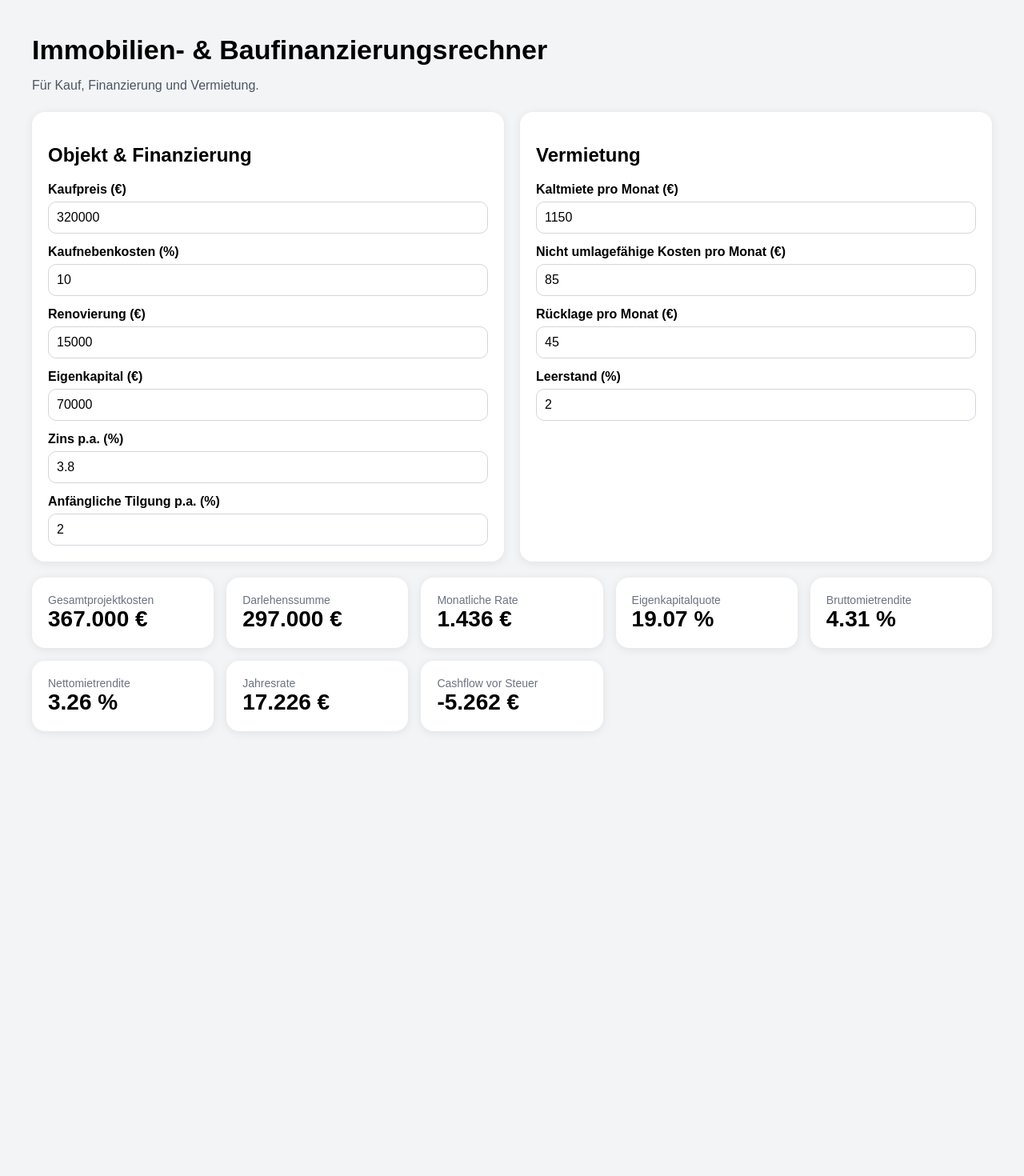
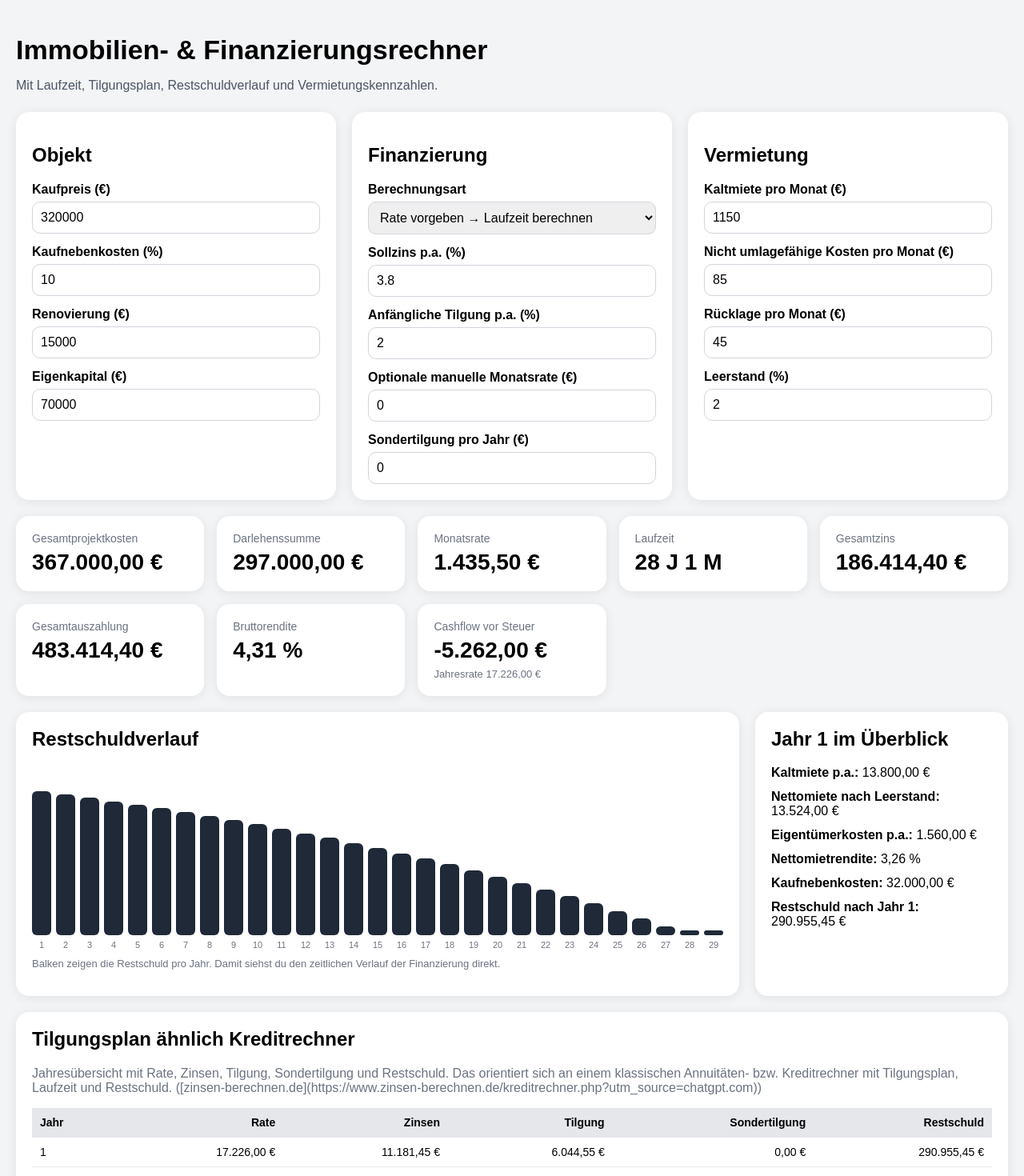
Before and after one commit to luca7005/immobilienrechner, a Next.js app: page / in a window 1280 px wide. Shown: the top 1470 px of the page at 80% size. Before the commit the page ends 934 px from the top, so only its background shows below. Built offline with nearby package versions, Linux system fonts and the light colour scheme.

Commit message:
Update page.tsx

```diff
--- a/app/page.tsx
+++ b/app/page.tsx
@@ -1,318 +1,315 @@
 "use client";
 
-import { useMemo, useState } from "react";
+import React, { useMemo, useState } from "react";
 
-function euro(value: number) {
-  return new Intl.NumberFormat("de-DE", {
-    style: "currency",
-    currency: "EUR",
-    maximumFractionDigits: 0,
-  }).format(value);
+function euro(value: number) { return new Intl.NumberFormat("de-DE", { style: "currency", currency: "EUR", maximumFractionDigits: 2, }).format(value); }
+
+function num(value: number, digits = 2) { return new Intl.NumberFormat("de-DE", { minimumFractionDigits: digits, maximumFractionDigits: digits, }).format(value); }
+
+type Row = { month: number; year: number; payment: number; interest: number; principal: number; extra: number; balance: number; };
+
+function amortize({ loanAmount, annualRate, monthlyPayment, annualExtraPayment, }: { loanAmount: number; annualRate: number; monthlyPayment: number; annualExtraPayment: number; }) { const monthlyRate = annualRate / 100 / 12; let balance = Math.max(0, loanAmount); let month = 0; let totalInterest = 0; let totalPayment = 0; const rows: Row[] = [];
+
+if (balance <= 0) { return { rows, months: 0, totalInterest: 0, totalPayment: 0, repaid: true, }; }
+
+if (monthlyPayment <= balance * monthlyRate) { return { rows, months: Infinity, totalInterest: Infinity, totalPayment: Infinity, repaid: false, }; }
+
+while (balance > 0.01 && month < 1440) { month += 1; const interest = balance * monthlyRate; let principal = monthlyPayment - interest;
+
+if (principal > balance) principal = balance;
+
+let payment = interest + principal;
+balance -= principal;
+
+let extra = 0;
+if (annualExtraPayment > 0 && month % 12 === 0 && balance > 0) {
+  extra = Math.min(annualExtraPayment, balance);
+  balance -= extra;
 }
 
-function percent(value: number) {
-  return `${value.toFixed(2)} %`;
+totalInterest += interest;
+totalPayment += payment + extra;
+
+rows.push({
+  month,
+  year: Math.ceil(month / 12),
+  payment,
+  interest,
+  principal,
+  extra,
+  balance: Math.max(0, balance),
+});
+
 }
 
-export default function Page() {
-  const [kaufpreis, setKaufpreis] = useState(320000);
-  const [nebenkostenProzent, setNebenkostenProzent] = useState(10);
-  const [renovierung, setRenovierung] = useState(15000);
-  const [eigenkapital, setEigenkapital] = useState(70000);
-  const [zins, setZins] = useState(3.8);
-  const [tilgung, setTilgung] = useState(2.0);
+return { rows, months: month, totalInterest, totalPayment, repaid: balance <= 0.01, }; }
 
-  const [kaltmieteMonat, setKaltmieteMonat] = useState(1150);
-  const [nichtUmlagefaehigMonat, setNichtUmlagefaehigMonat] = useState(85);
-  const [ruecklageMonat, setRuecklageMonat] = useState(45);
-  const [leerstandProzent, setLeerstandProzent] = useState(2);
+export default function Page() { const [purchasePrice, setPurchasePrice] = useState(320000); const [purchaseCostsPercent, setPurchaseCostsPercent] = useState(10); const [renovation, setRenovation] = useState(15000); const [equity, setEquity] = useState(70000);
 
-  const calc = useMemo(() => {
-    const nebenkosten = kaufpreis * (nebenkostenProzent / 100);
-    const gesamtProjektkosten = kaufpreis + nebenkosten + renovierung;
-    const darlehen = Math.max(0, gesamtProjektkosten - eigenkapital);
+const [annualRate, setAnnualRate] = useState(3.8); const [initialRepayment, setInitialRepayment] = useState(2.0); const [annualExtraPayment, setAnnualExtraPayment] = useState(0); const [manualMonthlyPayment, setManualMonthlyPayment] = useState(0); const [calculationMode, setCalculationMode] = useState<"rate" | "duration">("duration"); const [targetYears, setTargetYears] = useState(30);
 
-    const monatlicheRate = darlehen * ((zins + tilgung) / 100) / 12;
+const [monthlyRentCold, setMonthlyRentCold] = useState(1150); const [monthlyNonApportionableCosts, setMonthlyNonApportionableCosts] = useState(85); const [monthlyReserve, setMonthlyReserve] = useState(45); const [vacancyPercent, setVacancyPercent] = useState(2);
 
-    const jahresKaltmiete = kaltmieteMonat * 12;
-    const leerstandAbzug = jahresKaltmiete * (leerstandProzent / 100);
-    const nettoMieteNachLeerstand = jahresKaltmiete - leerstandAbzug;
+const result = useMemo(() => { const purchaseCosts = purchasePrice * (purchaseCostsPercent / 100); const projectCost = purchasePrice + purchaseCosts + renovation; const loanAmount = Math.max(0, projectCost - equity);
 
-    const eigentuemerKostenJahr =
-      nichtUmlagefaehigMonat * 12 + ruecklageMonat * 12;
+let monthlyPayment = 0;
 
-    const jahresRate = monatlicheRate * 12;
-    const cashflowVorSteuer =
-      nettoMieteNachLeerstand - eigentuemerKostenJahr - jahresRate;
+if (calculationMode === "duration") {
+  monthlyPayment = loanAmount * ((annualRate + initialRepayment) / 100) / 12;
+  if (manualMonthlyPayment > 0) {
+    monthlyPayment = manualMonthlyPayment;
+  }
+} else {
+  const months = Math.max(1, Math.round(targetYears * 12));
+  const monthlyRate = annualRate / 100 / 12;
+  if (monthlyRate === 0) {
+    monthlyPayment = loanAmount / months;
+  } else {
+    monthlyPayment = loanAmount * monthlyRate / (1 - Math.pow(1 + monthlyRate, -months));
+  }
+}
 
-    const bruttoRendite =
-      kaufpreis > 0 ? (jahresKaltmiete / kaufpreis) * 100 : 0;
+const sim = amortize({
+  loanAmount,
+  annualRate,
+  monthlyPayment,
+  annualExtraPayment,
+});
 
-    const nettoRendite =
-      gesamtProjektkosten > 0
-        ? ((nettoMieteNachLeerstand - eigentuemerKostenJahr) /
-            gesamtProjektkosten) *
-          100
-        : 0;
+const years = Number.isFinite(sim.months) ? Math.floor(sim.months / 12) : Infinity;
+const remainingMonths = Number.isFinite(sim.months) ? sim.months % 12 : Infinity;
 
-    const eigenkapitalQuote =
-      gesamtProjektkosten > 0 ? (eigenkapital / gesamtProjektkosten) * 100 : 0;
+const annualColdRent = monthlyRentCold * 12;
+const annualVacancy = annualColdRent * (vacancyPercent / 100);
+const annualNetRent = annualColdRent - annualVacancy;
+const annualOwnerCosts = monthlyNonApportionableCosts * 12 + monthlyReserve * 12;
+const annualDebtService = Number.isFinite(monthlyPayment) ? monthlyPayment * 12 + annualExtraPayment : Infinity;
+const cashflowBeforeTax = annualNetRent - annualOwnerCosts - annualDebtService;
+
+const grossYield = purchasePrice > 0 ? (annualColdRent / purchasePrice) * 100 : 0;
+const netYield = projectCost > 0 ? ((annualNetRent - annualOwnerCosts) / projectCost) * 100 : 0;
+
+const yearlyRows = sim.rows.reduce((acc: Array<{
+  year: number;
+  payment: number;
+  interest: number;
+  principal: number;
+  extra: number;
+  balance: number;
+}>, row) => {
+  const existing = acc.find((x) => x.year === row.year);
+  if (existing) {
+    existing.payment += row.payment;
+    existing.interest += row.interest;
+    existing.principal += row.principal;
+    existing.extra += row.extra;
+    existing.balance = row.balance;
+  } else {
+    acc.push({
+      year: row.year,
+      payment: row.payment,
+      interest: row.interest,
+      principal: row.principal,
+      extra: row.extra,
+      balance: row.balance,
+    });
+  }
+  return acc;
+}, []);
 
 return {
-      nebenkosten,
-      gesamtProjektkosten,
-      darlehen,
-      monatlicheRate,
-      jahresRate,
-      jahresKaltmiete,
-      nettoMieteNachLeerstand,
-      eigentuemerKostenJahr,
-      cashflowVorSteuer,
-      bruttoRendite,
-      nettoRendite,
-      eigenkapitalQuote,
-    };
-  }, [
-    kaufpreis,
-    nebenkostenProzent,
-    renovierung,
-    eigenkapital,
-    zins,
-    tilgung,
-    kaltmieteMonat,
-    nichtUmlagefaehigMonat,
-    ruecklageMonat,
-    leerstandProzent,
-  ]);
-
-  const cardStyle: React.CSSProperties = {
-    background: "white",
-    borderRadius: 16,
-    padding: 20,
-    boxShadow: "0 2px 12px rgba(0,0,0,0.08)",
+  purchaseCosts,
+  projectCost,
+  loanAmount,
+  monthlyPayment,
+  years,
+  remainingMonths,
+  annualDebtService,
+  cashflowBeforeTax,
+  annualColdRent,
+  annualNetRent,
+  annualOwnerCosts,
+  grossYield,
+  netYield,
+  ...sim,
+  yearlyRows,
 };
 
-  const inputStyle: React.CSSProperties = {
-    width: "100%",
-    padding: 10,
-    borderRadius: 10,
-    border: "1px solid #d1d5db",
-    fontSize: 16,
-    boxSizing: "border-box",
-  };
+}, [ purchasePrice, purchaseCostsPercent, renovation, equity, annualRate, initialRepayment, annualExtraPayment, manualMonthlyPayment, calculationMode, targetYears, monthlyRentCold, monthlyNonApportionableCosts, monthlyReserve, vacancyPercent, ]);
 
-  const labelStyle: React.CSSProperties = {
-    display: "block",
-    marginBottom: 6,
-    fontWeight: 600,
-  };
+const card: React.CSSProperties = { background: "#fff", borderRadius: 16, padding: 20, boxShadow: "0 2px 14px rgba(0,0,0,0.08)", };
 
-  return (
-    <main
-      style={{
-        minHeight: "100vh",
-        background: "#f3f4f6",
-        padding: 20,
-        fontFamily: "Arial, sans-serif",
-      }}
-    >
-      <div style={{ maxWidth: 1200, margin: "0 auto" }}>
-        <h1 style={{ fontSize: 34, marginBottom: 8 }}>
-          Immobilien- & Baufinanzierungsrechner
-        </h1>
-        <p style={{ color: "#4b5563", marginBottom: 24 }}>
-          Für Kauf, Finanzierung und Vermietung.
-        </p>
+const input: React.CSSProperties = { width: "100%", padding: 10, borderRadius: 10, border: "1px solid #d1d5db", boxSizing: "border-box", fontSize: 16, };
 
-        <div
-          style={{
-            display: "grid",
-            gridTemplateColumns: "repeat(auto-fit, minmax(300px, 1fr))",
-            gap: 20,
-            marginBottom: 20,
-          }}
-        >
-          <div style={cardStyle}>
-            <h2>Objekt & Finanzierung</h2>
+const label: React.CSSProperties = { display: "block", marginBottom: 6, fontWeight: 600, };
 
+const summaryCard = (title: string, value: string, sub?: string) => ( <div style={card}> <div style={{ color: "#6b7280", fontSize: 14 }}>{title}</div> <div style={{ fontSize: 28, fontWeight: 700, marginTop: 6 }}>{value}</div> {sub ? <div style={{ color: "#6b7280", fontSize: 13, marginTop: 6 }}>{sub}</div> : null} </div> );
+
+const maxBalance = Math.max(...result.yearlyRows.map((r) => r.balance), 1);
+
+return ( <main style={{ minHeight: "100vh", background: "#f3f4f6", padding: 20, fontFamily: "Arial, sans-serif" }}> <div style={{ maxWidth: 1300, margin: "0 auto" }}> <h1 style={{ fontSize: 34, marginBottom: 8 }}>Immobilien- & Finanzierungsrechner</h1> <p style={{ color: "#4b5563", marginBottom: 24 }}> Mit Laufzeit, Tilgungsplan, Restschuldverlauf und Vermietungskennzahlen. </p>
+
+<div style={{ display: "grid", gridTemplateColumns: "repeat(auto-fit, minmax(320px, 1fr))", gap: 20, marginBottom: 20 }}>
+      <div style={card}>
+        <h2>Objekt</h2>
         <div style={{ marginBottom: 14 }}>
-              <label style={labelStyle}>Kaufpreis (€)</label>
-              <input
-                style={inputStyle}
-                type="number"
-                value={kaufpreis}
-                onChange={(e) => setKaufpreis(Number(e.target.value))}
-              />
+          <label style={label}>Kaufpreis (€)</label>
+          <input style={input} type="number" value={purchasePrice} onChange={(e) => setPurchasePrice(Number(e.target.value))} />
         </div>
-
         <div style={{ marginBottom: 14 }}>
-              <label style={labelStyle}>Kaufnebenkosten (%)</label>
-              <input
-                style={inputStyle}
-                type="number"
-                step="0.1"
-                value={nebenkostenProzent}
-                onChange={(e) => setNebenkostenProzent(Number(e.target.value))}
-              />
+          <label style={label}>Kaufnebenkosten (%)</label>
+          <input style={input} type="number" step="0.1" value={purchaseCostsPercent} onChange={(e) => setPurchaseCostsPercent(Number(e.target.value))} />
         </div>
-
         <div style={{ marginBottom: 14 }}>
-              <label style={labelStyle}>Renovierung (€)</label>
-              <input
-                style={inputStyle}
-                type="number"
-                value={renovierung}
-                onChange={(e) => setRenovierung(Number(e.target.value))}
-              />
+          <label style={label}>Renovierung (€)</label>
+          <input style={input} type="number" value={renovation} onChange={(e) => setRenovation(Number(e.target.value))} />
         </div>
-
-            <div style={{ marginBottom: 14 }}>
-              <label style={labelStyle}>Eigenkapital (€)</label>
-              <input
-                style={inputStyle}
-                type="number"
-                value={eigenkapital}
-                onChange={(e) => setEigenkapital(Number(e.target.value))}
-              />
-            </div>
-
-            <div style={{ marginBottom: 14 }}>
-              <label style={labelStyle}>Zins p.a. (%)</label>
-              <input
-                style={inputStyle}
-                type="number"
-                step="0.01"
-                value={zins}
-                onChange={(e) => setZins(Number(e.target.value))}
-              />
-            </div>
-
         <div>
-              <label style={labelStyle}>Anfängliche Tilgung p.a. (%)</label>
-              <input
-                style={inputStyle}
-                type="number"
-                step="0.01"
-                value={tilgung}
-                onChange={(e) => setTilgung(Number(e.target.value))}
-              />
+          <label style={label}>Eigenkapital (€)</label>
+          <input style={input} type="number" value={equity} onChange={(e) => setEquity(Number(e.target.value))} />
         </div>
       </div>
 
-          <div style={cardStyle}>
-            <h2>Vermietung</h2>
-
+      <div style={card}>
+        <h2>Finanzierung</h2>
         <div style={{ marginBottom: 14 }}>
-              <label style={labelStyle}>Kaltmiete pro Monat (€)</label>
-              <input
-                style={inputStyle}
-                type="number"
-                value={kaltmieteMonat}
-                onChange={(e) => setKaltmieteMonat(Number(e.target.value))}
-              />
+          <label style={label}>Berechnungsart</label>
+          <select style={input} value={calculationMode} onChange={(e) => setCalculationMode(e.target.value as "rate" | "duration")}>
+            <option value="duration">Rate vorgeben → Laufzeit berechnen</option>
+            <option value="rate">Laufzeit vorgeben → Rate berechnen</option>
+          </select>
+        </div>
+        <div style={{ marginBottom: 14 }}>
+          <label style={label}>Sollzins p.a. (%)</label>
+          <input style={input} type="number" step="0.01" value={annualRate} onChange={(e) => setAnnualRate(Number(e.target.value))} />
         </div>
 
+        {calculationMode === "duration" ? (
+          <>
             <div style={{ marginBottom: 14 }}>
-              <label style={labelStyle}>
-                Nicht umlagefähige Kosten pro Monat (€)
-              </label>
-              <input
-                style={inputStyle}
-                type="number"
-                value={nichtUmlagefaehigMonat}
-                onChange={(e) =>
-                  setNichtUmlagefaehigMonat(Number(e.target.value))
-                }
-              />
+              <label style={label}>Anfängliche Tilgung p.a. (%)</label>
+              <input style={input} type="number" step="0.01" value={initialRepayment} onChange={(e) => setInitialRepayment(Number(e.target.value))} />
+            </div>
+            <div style={{ marginBottom: 14 }}>
+              <label style={label}>Optionale manuelle Monatsrate (€)</label>
+              <input style={input} type="number" value={manualMonthlyPayment} onChange={(e) => setManualMonthlyPayment(Number(e.target.value))} />
+            </div>
+          </>
+        ) : (
+          <div style={{ marginBottom: 14 }}>
+            <label style={label}>Gewünschte Laufzeit (Jahre)</label>
+            <input style={input} type="number" step="1" value={targetYears} onChange={(e) => setTargetYears(Number(e.target.value))} />
+          </div>
+        )}
+
+        <div>
+          <label style={label}>Sondertilgung pro Jahr (€)</label>
+          <input style={input} type="number" value={annualExtraPayment} onChange={(e) => setAnnualExtraPayment(Number(e.target.value))} />
+        </div>
       </div>
 
+      <div style={card}>
+        <h2>Vermietung</h2>
         <div style={{ marginBottom: 14 }}>
-              <label style={labelStyle}>Rücklage pro Monat (€)</label>
-              <input
-                style={inputStyle}
-                type="number"
-                value={ruecklageMonat}
-                onChange={(e) => setRuecklageMonat(Number(e.target.value))}
-              />
+          <label style={label}>Kaltmiete pro Monat (€)</label>
+          <input style={input} type="number" value={monthlyRentCold} onChange={(e) => setMonthlyRentCold(Number(e.target.value))} />
         </div>
-
+        <div style={{ marginBottom: 14 }}>
+          <label style={label}>Nicht umlagefähige Kosten pro Monat (€)</label>
+          <input style={input} type="number" value={monthlyNonApportionableCosts} onChange={(e) => setMonthlyNonApportionableCosts(Number(e.target.value))} />
+        </div>
+        <div style={{ marginBottom: 14 }}>
+          <label style={label}>Rücklage pro Monat (€)</label>
+          <input style={input} type="number" value={monthlyReserve} onChange={(e) => setMonthlyReserve(Number(e.target.value))} />
+        </div>
         <div>
-              <label style={labelStyle}>Leerstand (%)</label>
-              <input
-                style={inputStyle}
-                type="number"
-                step="0.1"
-                value={leerstandProzent}
-                onChange={(e) => setLeerstandProzent(Number(e.target.value))}
-              />
+          <label style={label}>Leerstand (%)</label>
+          <input style={input} type="number" step="0.1" value={vacancyPercent} onChange={(e) => setVacancyPercent(Number(e.target.value))} />
         </div>
       </div>
     </div>
 
+    <div style={{ display: "grid", gridTemplateColumns: "repeat(auto-fit, minmax(220px, 1fr))", gap: 16, marginBottom: 20 }}>
+      {summaryCard("Gesamtprojektkosten", euro(result.projectCost))}
+      {summaryCard("Darlehenssumme", euro(result.loanAmount))}
+      {summaryCard("Monatsrate", Number.isFinite(result.monthlyPayment) ? euro(result.monthlyPayment) : "nicht möglich")}
+      {summaryCard("Laufzeit", Number.isFinite(result.months) ? `${result.years} J ${result.remainingMonths} M` : "Rate zu niedrig")}
+      {summaryCard("Gesamtzins", Number.isFinite(result.totalInterest) ? euro(result.totalInterest) : "unendlich")}
+      {summaryCard("Gesamtauszahlung", Number.isFinite(result.totalPayment) ? euro(result.totalPayment) : "unendlich")}
+      {summaryCard("Bruttorendite", `${num(result.grossYield)} %`)}
+      {summaryCard("Cashflow vor Steuer", euro(result.cashflowBeforeTax), `Jahresrate ${euro(result.annualDebtService)}`)}
+    </div>
+
+    <div style={{ display: "grid", gridTemplateColumns: "1.2fr 1fr", gap: 20, marginBottom: 20 }}>
+      <div style={card}>
+        <h2 style={{ marginTop: 0 }}>Restschuldverlauf</h2>
+        <div style={{ display: "flex", alignItems: "end", gap: 6, height: 220, overflowX: "auto", paddingTop: 10 }}>
+          {result.yearlyRows.slice(0, 40).map((r) => (
+            <div key={r.year} style={{ minWidth: 24, textAlign: "center" }}>
               <div
+                title={`Jahr ${r.year}: ${euro(r.balance)}`}
                 style={{
-            display: "grid",
-            gridTemplateColumns: "repeat(auto-fit, minmax(220px, 1fr))",
-            gap: 16,
+                  height: `${Math.max(6, (r.balance / maxBalance) * 180)}px`,
+                  background: "#1f2937",
+                  borderRadius: 6,
+                  marginBottom: 6,
                 }}
-        >
-          <div style={cardStyle}>
-            <div style={{ color: "#6b7280", fontSize: 14 }}>Gesamtprojektkosten</div>
-            <div style={{ fontSize: 28, fontWeight: 700 }}>
-              {euro(calc.gesamtProjektkosten)}
+              />
+              <div style={{ fontSize: 11, color: "#6b7280" }}>{r.year}</div>
+            </div>
+          ))}
+        </div>
+        <p style={{ color: "#6b7280", fontSize: 13, marginTop: 10 }}>
+          Balken zeigen die Restschuld pro Jahr. Damit siehst du den zeitlichen Verlauf der Finanzierung direkt.
+        </p>
+      </div>
+
+      <div style={card}>
+        <h2 style={{ marginTop: 0 }}>Jahr 1 im Überblick</h2>
+        <div style={{ display: "grid", gap: 12 }}>
+          <div><strong>Kaltmiete p.a.:</strong> {euro(result.annualColdRent)}</div>
+          <div><strong>Nettomiete nach Leerstand:</strong> {euro(result.annualNetRent)}</div>
+          <div><strong>Eigentümerkosten p.a.:</strong> {euro(result.annualOwnerCosts)}</div>
+          <div><strong>Nettomietrendite:</strong> {num(result.netYield)} %</div>
+          <div><strong>Kaufnebenkosten:</strong> {euro(result.purchaseCosts)}</div>
+          <div><strong>Restschuld nach Jahr 1:</strong> {result.yearlyRows[0] ? euro(result.yearlyRows[0].balance) : euro(0)}</div>
+        </div>
       </div>
     </div>
 
-          <div style={cardStyle}>
-            <div style={{ color: "#6b7280", fontSize: 14 }}>Darlehenssumme</div>
-            <div style={{ fontSize: 28, fontWeight: 700 }}>
-              {euro(calc.darlehen)}
-            </div>
-          </div>
-
-          <div style={cardStyle}>
-            <div style={{ color: "#6b7280", fontSize: 14 }}>Monatliche Rate</div>
-            <div style={{ fontSize: 28, fontWeight: 700 }}>
-              {euro(calc.monatlicheRate)}
-            </div>
-          </div>
-
-          <div style={cardStyle}>
-            <div style={{ color: "#6b7280", fontSize: 14 }}>Eigenkapitalquote</div>
-            <div style={{ fontSize: 28, fontWeight: 700 }}>
-              {percent(calc.eigenkapitalQuote)}
-            </div>
-          </div>
-
-          <div style={cardStyle}>
-            <div style={{ color: "#6b7280", fontSize: 14 }}>Bruttomietrendite</div>
-            <div style={{ fontSize: 28, fontWeight: 700 }}>
-              {percent(calc.bruttoRendite)}
-            </div>
-          </div>
-
-          <div style={cardStyle}>
-            <div style={{ color: "#6b7280", fontSize: 14 }}>Nettomietrendite</div>
-            <div style={{ fontSize: 28, fontWeight: 700 }}>
-              {percent(calc.nettoRendite)}
-            </div>
-          </div>
-
-          <div style={cardStyle}>
-            <div style={{ color: "#6b7280", fontSize: 14 }}>Jahresrate</div>
-            <div style={{ fontSize: 28, fontWeight: 700 }}>
-              {euro(calc.jahresRate)}
-            </div>
-          </div>
-
-          <div style={cardStyle}>
-            <div style={{ color: "#6b7280", fontSize: 14 }}>Cashflow vor Steuer</div>
-            <div style={{ fontSize: 28, fontWeight: 700 }}>
-              {euro(calc.cashflowVorSteuer)}
-            </div>
+    <div style={card}>
+      <h2 style={{ marginTop: 0 }}>Tilgungsplan ähnlich Kreditrechner</h2>
+      <p style={{ color: "#6b7280", marginTop: 0 }}>
+        Jahresübersicht mit Rate, Zinsen, Tilgung, Sondertilgung und Restschuld. Das orientiert sich an einem klassischen Annuitäten- bzw. Kreditrechner mit Tilgungsplan, Laufzeit und Restschuld. ([zinsen-berechnen.de](https://www.zinsen-berechnen.de/kreditrechner.php?utm_source=chatgpt.com))
+      </p>
+      <div style={{ overflowX: "auto" }}>
+        <table style={{ width: "100%", borderCollapse: "collapse", fontSize: 14 }}>
+          <thead>
+            <tr style={{ background: "#e5e7eb" }}>
+              <th style={{ padding: 10, textAlign: "left" }}>Jahr</th>
+              <th style={{ padding: 10, textAlign: "right" }}>Rate</th>
+              <th style={{ padding: 10, textAlign: "right" }}>Zinsen</th>
+              <th style={{ padding: 10, textAlign: "right" }}>Tilgung</th>
+              <th style={{ padding: 10, textAlign: "right" }}>Sondertilgung</th>
+              <th style={{ padding: 10, textAlign: "right" }}>Restschuld</th>
+            </tr>
+          </thead>
+          <tbody>
+            {result.yearlyRows.slice(0, 40).map((r) => (
+              <tr key={r.year} style={{ borderTop: "1px solid #e5e7eb" }}>
+                <td style={{ padding: 10 }}>{r.year}</td>
+                <td style={{ padding: 10, textAlign: "right" }}>{euro(r.payment)}</td>
+                <td style={{ padding: 10, textAlign: "right" }}>{euro(r.interest)}</td>
+                <td style={{ padding: 10, textAlign: "right" }}>{euro(r.principal)}</td>
+                <td style={{ padding: 10, textAlign: "right" }}>{euro(r.extra)}</td>
+                <td style={{ padding: 10, textAlign: "right" }}>{euro(r.balance)}</td>
+              </tr>
+            ))}
+          </tbody>
+        </table>
       </div>
     </div>
   </div>
 </main>
-  );
-}
+
+); }
```
Lines whose indentation alone changed are shown as unchanged.
